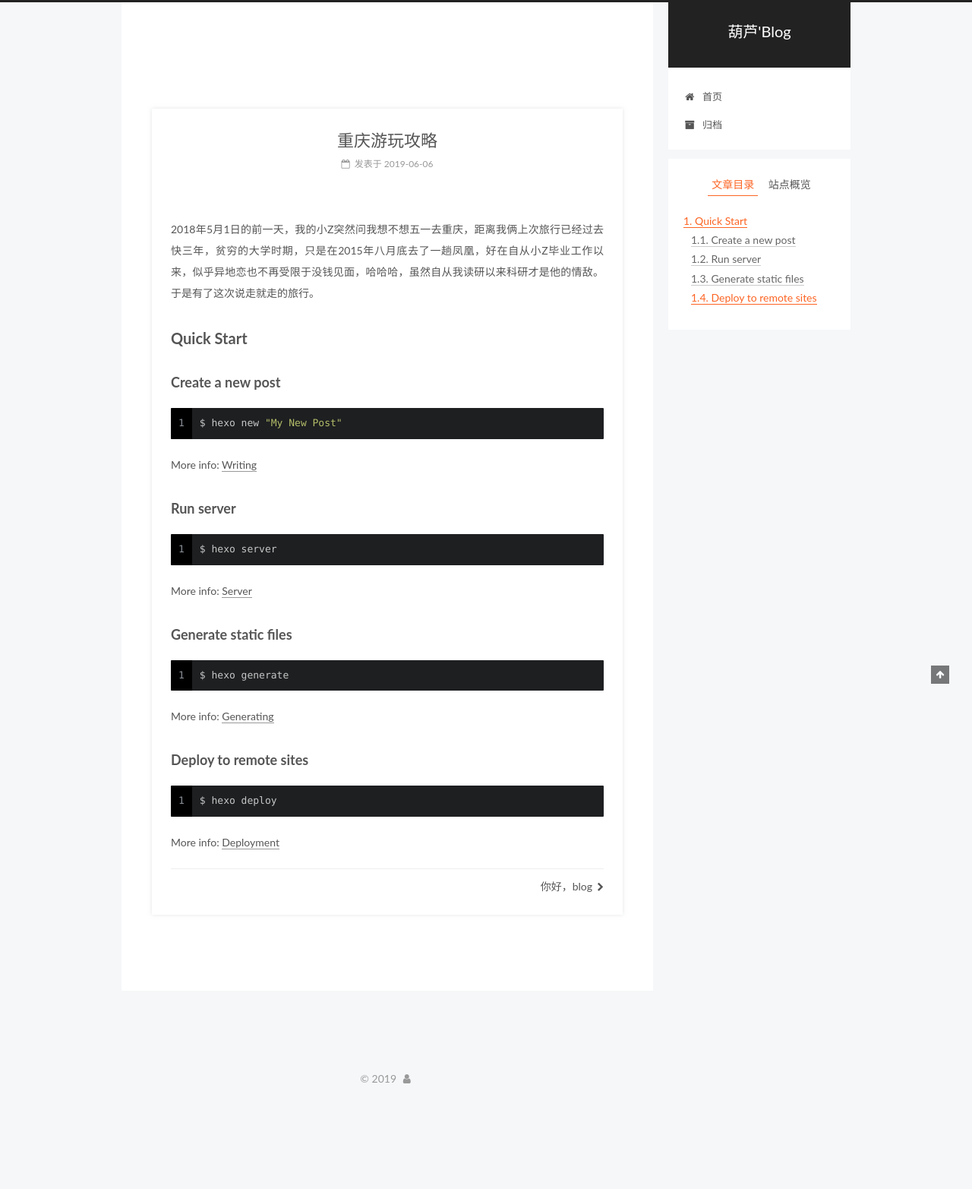
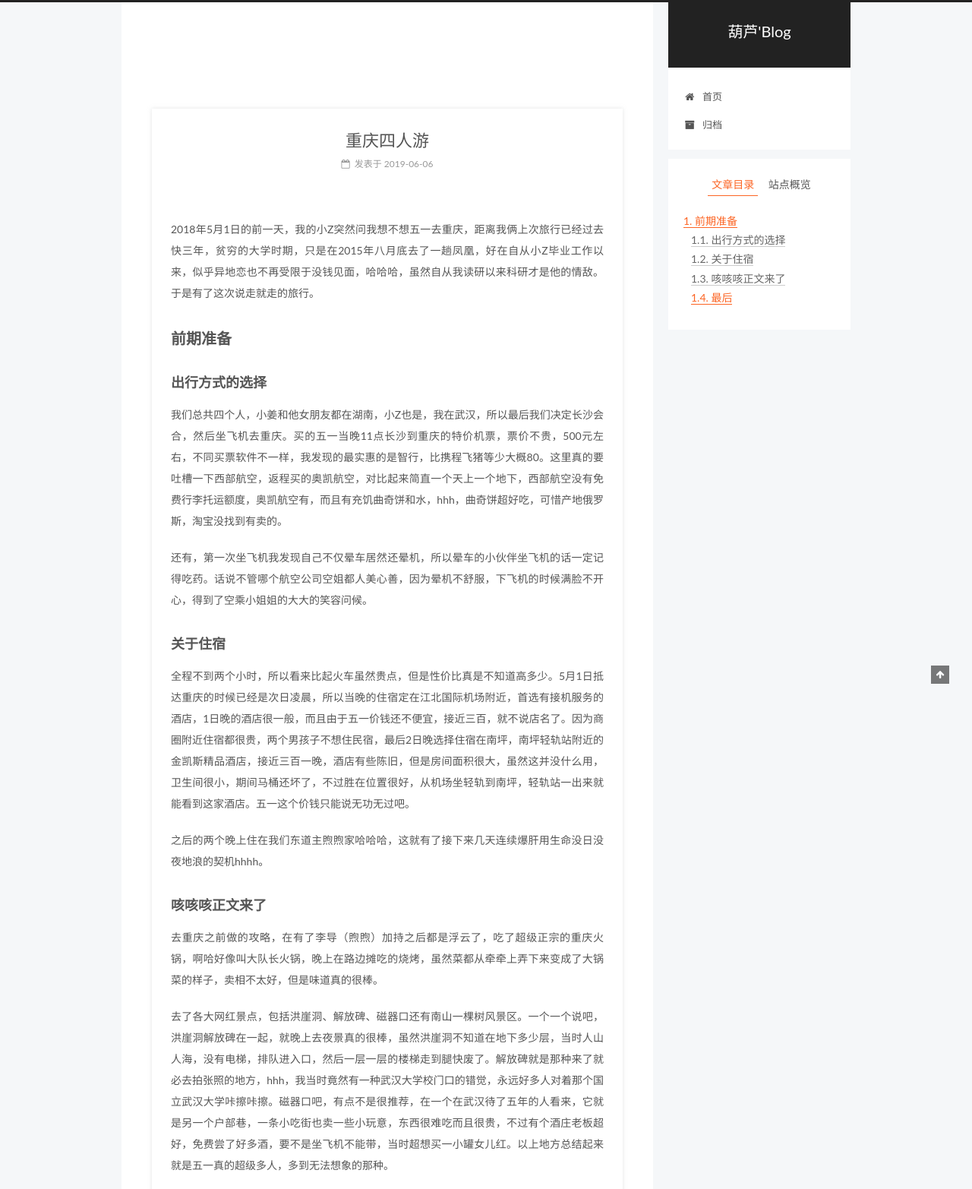
Before and after one commit to Malizhen/Malizhen.github-io, a plain HTML site: page 2019/06/06/hello-world/index.html in a window 1280 px wide. Shown: the top 1565 px of the page at 76% size. Before the commit the page ends 1454 px from the top, so only its background shows below. Drawn offline with Linux system fonts and the light colour scheme; some packages are replaced by stand-ins of ours; a script that the page names is missing.

Commit message:
Site updated: 2019-06-06 20:06:59

```diff
--- a/2019/06/06/hello-world/index.html
+++ b/2019/06/06/hello-world/index.html
@@ -81,15 +81,17 @@
 
 <meta name="description" content="2018年5月1日的前一天，我的小Z突然问我想不想五一去重庆，距离我俩上次旅行已经过去快三年，贫穷的大学时期，只是在2015年八月底去了一趟凤凰，好在自从小Z毕业工作以来，似乎异地恋也不再受限于没钱见面，哈哈哈，虽然自从我读研以来科研才是他的情敌。于是有了这次说走就走的旅行。">
 <meta property="og:type" content="article">
-<meta property="og:title" content="重庆游玩攻略">
+<meta property="og:title" content="重庆四人游">
 <meta property="og:url" content="http://yoursite.com/2019/06/06/hello-world/index.html">
 <meta property="og:site_name" content="葫芦&#39;Blog">
 <meta property="og:description" content="2018年5月1日的前一天，我的小Z突然问我想不想五一去重庆，距离我俩上次旅行已经过去快三年，贫穷的大学时期，只是在2015年八月底去了一趟凤凰，好在自从小Z毕业工作以来，似乎异地恋也不再受限于没钱见面，哈哈哈，虽然自从我读研以来科研才是他的情敌。于是有了这次说走就走的旅行。">
 <meta property="og:locale" content="zh-Hans">
-<meta property="og:updated_time" content="2019-06-06T10:54:06.886Z">
+<meta property="og:image" content="http://yoursite.com/images/blog-logo.jpg">
+<meta property="og:updated_time" content="2019-06-06T12:06:47.594Z">
 <meta name="twitter:card" content="summary">
-<meta name="twitter:title" content="重庆游玩攻略">
+<meta name="twitter:title" content="重庆四人游">
 <meta name="twitter:description" content="2018年5月1日的前一天，我的小Z突然问我想不想五一去重庆，距离我俩上次旅行已经过去快三年，贫穷的大学时期，只是在2015年八月底去了一趟凤凰，好在自从小Z毕业工作以来，似乎异地恋也不再受限于没钱见面，哈哈哈，虽然自从我读研以来科研才是他的情敌。于是有了这次说走就走的旅行。">
+<meta name="twitter:image" content="http://yoursite.com/images/blog-logo.jpg">
 
 
 
@@ -125,7 +127,7 @@
 
 
 
-  <title>重庆游玩攻略 | 葫芦'Blog</title>
+  <title>重庆四人游 | 葫芦'Blog</title>
 
 
 
@@ -249,7 +251,7 @@
 
 
 
-          <h1 class="post-title" itemprop="name headline">重庆游玩攻略</h1>
+          <h1 class="post-title" itemprop="name headline">重庆四人游</h1>
 
 
         <div class="post-meta">
@@ -300,18 +302,15 @@
 
 
         <p>2018年5月1日的前一天，我的小Z突然问我想不想五一去重庆，距离我俩上次旅行已经过去快三年，贫穷的大学时期，只是在2015年八月底去了一趟凤凰，好在自从小Z毕业工作以来，似乎异地恋也不再受限于没钱见面，哈哈哈，虽然自从我读研以来科研才是他的情敌。于是有了这次说走就走的旅行。<a id="more"></a></p>
-<h2 id="Quick-Start"><a href="#Quick-Start" class="headerlink" title="Quick Start"></a>Quick Start</h2><h3 id="Create-a-new-post"><a href="#Create-a-new-post" class="headerlink" title="Create a new post"></a>Create a new post</h3><figure class="highlight bash"><table><tr><td class="gutter"><pre><span class="line">1</span><br></pre></td><td class="code"><pre><span class="line">$ hexo new <span class="string">"My New Post"</span></span><br></pre></td></tr></table></figure>
-
-<p>More info: <a href="https://hexo.io/docs/writing.html" target="_blank" rel="noopener">Writing</a></p>
-<h3 id="Run-server"><a href="#Run-server" class="headerlink" title="Run server"></a>Run server</h3><figure class="highlight bash"><table><tr><td class="gutter"><pre><span class="line">1</span><br></pre></td><td class="code"><pre><span class="line">$ hexo server</span><br></pre></td></tr></table></figure>
-
-<p>More info: <a href="https://hexo.io/docs/server.html" target="_blank" rel="noopener">Server</a></p>
-<h3 id="Generate-static-files"><a href="#Generate-static-files" class="headerlink" title="Generate static files"></a>Generate static files</h3><figure class="highlight bash"><table><tr><td class="gutter"><pre><span class="line">1</span><br></pre></td><td class="code"><pre><span class="line">$ hexo generate</span><br></pre></td></tr></table></figure>
-
-<p>More info: <a href="https://hexo.io/docs/generating.html" target="_blank" rel="noopener">Generating</a></p>
-<h3 id="Deploy-to-remote-sites"><a href="#Deploy-to-remote-sites" class="headerlink" title="Deploy to remote sites"></a>Deploy to remote sites</h3><figure class="highlight bash"><table><tr><td class="gutter"><pre><span class="line">1</span><br></pre></td><td class="code"><pre><span class="line">$ hexo deploy</span><br></pre></td></tr></table></figure>
-
-<p>More info: <a href="https://hexo.io/docs/deployment.html" target="_blank" rel="noopener">Deployment</a></p>
+<h2 id="前期准备"><a href="#前期准备" class="headerlink" title="前期准备"></a>前期准备</h2><h3 id="出行方式的选择"><a href="#出行方式的选择" class="headerlink" title="出行方式的选择"></a>出行方式的选择</h3><p>我们总共四个人，小姜和他女朋友都在湖南，小Z也是，我在武汉，所以最后我们决定长沙会合，然后坐飞机去重庆。买的五一当晚11点长沙到重庆的特价机票，票价不贵，500元左右，不同买票软件不一样，我发现的最实惠的是智行，比携程飞猪等少大概80。这里真的要吐槽一下西部航空，返程买的奥凯航空，对比起来简直一个天上一个地下，西部航空没有免费行李托运额度，奥凯航空有，而且有充饥曲奇饼和水，hhh，曲奇饼超好吃，可惜产地俄罗斯，淘宝没找到有卖的。</p>
+<p>还有，第一次坐飞机我发现自己不仅晕车居然还晕机，所以晕车的小伙伴坐飞机的话一定记得吃药。话说不管哪个航空公司空姐都人美心善，因为晕机不舒服，下飞机的时候满脸不开心，得到了空乘小姐姐的大大的笑容问候。</p>
+<h3 id="关于住宿"><a href="#关于住宿" class="headerlink" title="关于住宿"></a>关于住宿</h3><p>全程不到两个小时，所以看来比起火车虽然贵点，但是性价比真是不知道高多少。5月1日抵达重庆的时候已经是次日凌晨，所以当晚的住宿定在江北国际机场附近，首选有接机服务的酒店，1日晚的酒店很一般，而且由于五一价钱还不便宜，接近三百，就不说店名了。因为商圈附近住宿都很贵，两个男孩子不想住民宿，最后2日晚选择住宿在南坪，南坪轻轨站附近的金凯斯精品酒店，接近三百一晚，酒店有些陈旧，但是房间面积很大，虽然这并没什么用，卫生间很小，期间马桶还坏了，不过胜在位置很好，从机场坐轻轨到南坪，轻轨站一出来就能看到这家酒店。五一这个价钱只能说无功无过吧。</p>
+<p>之后的两个晚上住在我们东道主煦煦家哈哈哈，这就有了接下来几天连续爆肝用生命没日没夜地浪的契机hhhh。</p>
+<h3 id="咳咳咳正文来了"><a href="#咳咳咳正文来了" class="headerlink" title="咳咳咳正文来了"></a>咳咳咳正文来了</h3><p>去重庆之前做的攻略，在有了李导（煦煦）加持之后都是浮云了，吃了超级正宗的重庆火锅，啊哈好像叫大队长火锅，晚上在路边摊吃的烧烤，虽然菜都从牵牵上弄下来变成了大锅菜的样子，卖相不太好，但是味道真的很棒。</p>
+<p>去了各大网红景点，包括洪崖洞、解放碑、磁器口还有南山一棵树风景区。一个一个说吧，洪崖洞解放碑在一起，就晚上去夜景真的很棒，虽然洪崖洞不知道在地下多少层，当时人山人海，没有电梯，排队进入口，然后一层一层的楼梯走到腿快废了。解放碑就是那种来了就必去拍张照的地方，hhh，我当时竟然有一种武汉大学校门口的错觉，永远好多人对着那个国立武汉大学咔擦咔擦。磁器口吧，有点不是很推荐，在一个在武汉待了五年的人看来，它就是另一个户部巷，一条小吃街也卖一些小玩意，东西很难吃而且很贵，不过有个酒庄老板超好，免费尝了好多酒，要不是坐飞机不能带，当时超想买一小罐女儿红。以上地方总结起来就是五一真的超级多人，多到无法想象的那种。</p>
+<p><img src="/images/blog-logo.jpg" alt="avatar"></p>
+<p>4号晚去的南山一棵树，因为假期最后一天，人不多，打车过去的，晚上俯瞰重庆夜景很美，基本照片都在这拍的hhh，原本计划去川美涂鸦一条街拍照的，最后时间不够了。5号租车去了奥陶纪，我们总共五个人，租车比跟团划算而且更方便，这里还是很推荐的，感觉像张家界和大型欢乐谷的结合体，有玻璃桥有很多高空项目，室内冰雪世界很美，虽然这个地方被抖音带火的，这两年才出名，还是去得很值。</p>
+<h3 id="最后"><a href="#最后" class="headerlink" title="最后"></a>最后</h3><p>记了一堆流水账，最后想要矫情一下，旅途中的情侣难免会有些小矛盾，不过和小Z在一起的六年以来，很感谢他每次包容我的小性子，有时候觉得，遇到一个三观相合而且三观超正的小奶狗，只想每天多爱对方一点点，也许这就是那啥操蛋的异地恋维持的新鲜感吧，hhhh！</p>
 
 
     </div>
@@ -483,7 +482,7 @@
 
 
 
-              <div class="post-toc-content"><ol class="nav"><li class="nav-item nav-level-2"><a class="nav-link" href="#Quick-Start"><span class="nav-number">1.</span> <span class="nav-text">Quick Start</span></a><ol class="nav-child"><li class="nav-item nav-level-3"><a class="nav-link" href="#Create-a-new-post"><span class="nav-number">1.1.</span> <span class="nav-text">Create a new post</span></a></li><li class="nav-item nav-level-3"><a class="nav-link" href="#Run-server"><span class="nav-number">1.2.</span> <span class="nav-text">Run server</span></a></li><li class="nav-item nav-level-3"><a class="nav-link" href="#Generate-static-files"><span class="nav-number">1.3.</span> <span class="nav-text">Generate static files</span></a></li><li class="nav-item nav-level-3"><a class="nav-link" href="#Deploy-to-remote-sites"><span class="nav-number">1.4.</span> <span class="nav-text">Deploy to remote sites</span></a></li></ol></li></ol></div>
+              <div class="post-toc-content"><ol class="nav"><li class="nav-item nav-level-2"><a class="nav-link" href="#前期准备"><span class="nav-number">1.</span> <span class="nav-text">前期准备</span></a><ol class="nav-child"><li class="nav-item nav-level-3"><a class="nav-link" href="#出行方式的选择"><span class="nav-number">1.1.</span> <span class="nav-text">出行方式的选择</span></a></li><li class="nav-item nav-level-3"><a class="nav-link" href="#关于住宿"><span class="nav-number">1.2.</span> <span class="nav-text">关于住宿</span></a></li><li class="nav-item nav-level-3"><a class="nav-link" href="#咳咳咳正文来了"><span class="nav-number">1.3.</span> <span class="nav-text">咳咳咳正文来了</span></a></li><li class="nav-item nav-level-3"><a class="nav-link" href="#最后"><span class="nav-number">1.4.</span> <span class="nav-text">最后</span></a></li></ol></li></ol></div>
 
 
           </div>
--- a/css/main.css
+++ b/css/main.css
@@ -1826,7 +1826,7 @@ pre .javascript .function {
   width: 4px;
   height: 4px;
   border-radius: 50%;
-  background: #aceb66;
+  background: #557493;
 }
 .links-of-blogroll {
   font-size: 13px;
```
Also changed, not shown: 2019/06/06/你好，blog/index.html (+2 -2 lines), archives/2019/06/index.html (+1 -1 lines), archives/2019/index.html (+1 -1 lines), archives/index.html (+1 -1 lines), index.html (+1 -1 lines).
